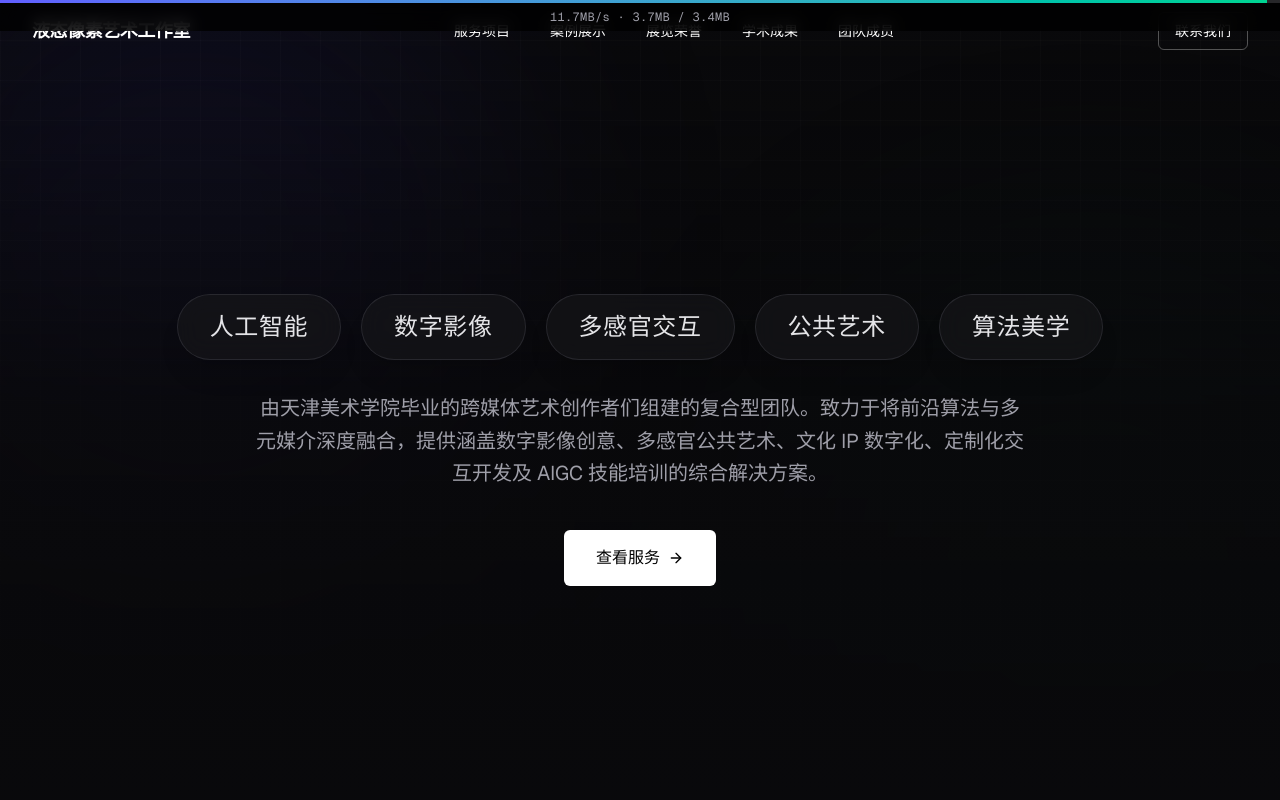
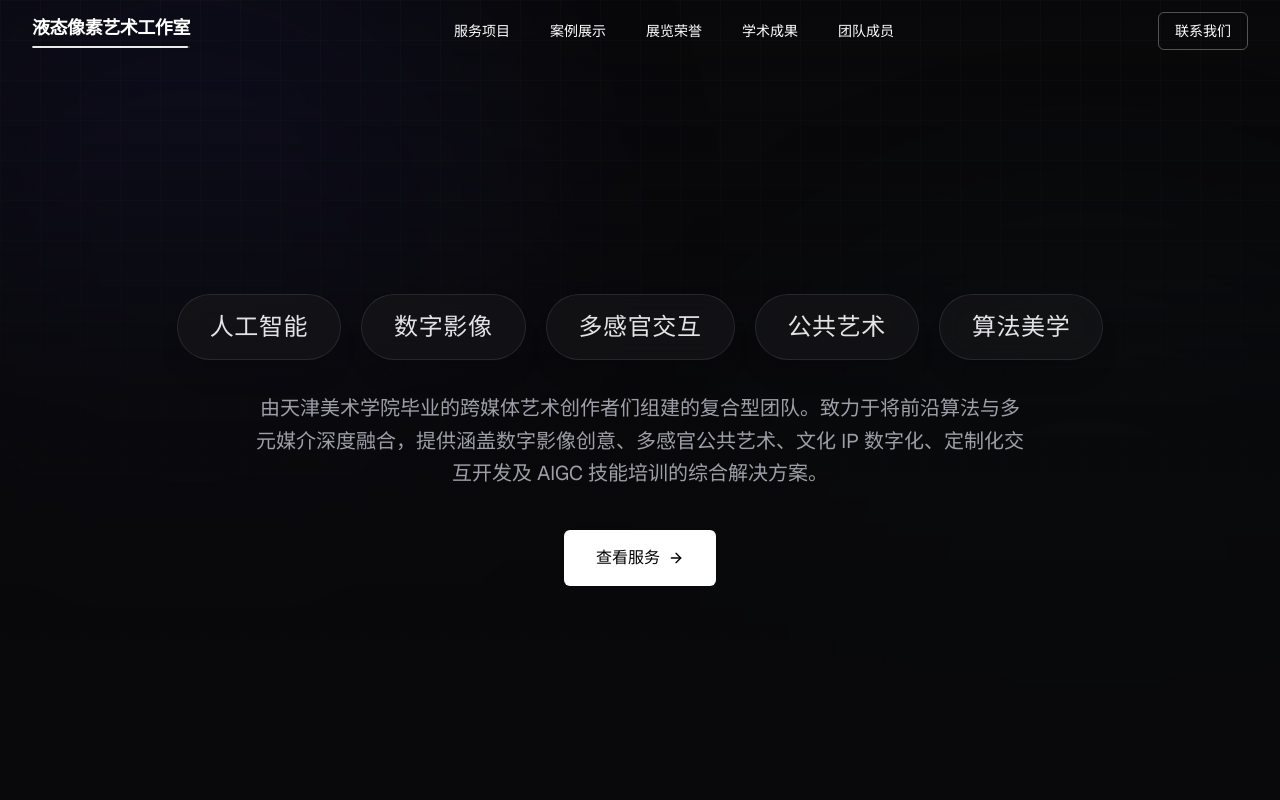
Before and after one commit to r1062046861-RXQ/portfolio-site, a Next.js app: page / in a window 1280 px wide. Shown: the top 800 px of the page. Built offline with nearby package versions, Linux system fonts and the light colour scheme.

Commit message:
Redesign loading progress bar as thin white bar below nav title

```diff
--- a/src/app/page.tsx
+++ b/src/app/page.tsx
@@ -3,23 +3,13 @@
 import { motion, useMotionValue, useSpring, useTransform } from "framer-motion";
 import Image from "next/image";
 import { ArrowRight, Mail } from "lucide-react";
-import { useRef, useEffect, useState, useCallback } from "react";
+import { useRef, useEffect, useState } from "react";
 
 function LoadProgress() {
   const [progress, setProgress] = useState(0);
-  const [loadedKB, setLoadedKB] = useState(0);
-  const [speed, setSpeed] = useState(0);
   const [done, setDone] = useState(false);
-  const estimatedTotalKB = 3500;
-
-  const formatSize = useCallback((kb: number) => {
-    if (kb < 1024) return Math.round(kb) + "KB";
-    return (kb / 1024).toFixed(1) + "MB";
-  }, []);
 
   useEffect(() => {
-    let lastBytes = 0;
-    let lastTime = performance.now();
     let rafId: number;
     let finished = false;
 
@@ -29,26 +19,6 @@ function LoadProgress() {
       const entries = performance.getEntriesByType("resource") as PerformanceResourceTiming[];
       const total = entries.length;
       const loaded = entries.filter(e => e.responseEnd > 0).length;
-
-      const currentBytes = entries.reduce((sum, e) => {
-        if (e.transferSize > 0) return sum + e.transferSize;
-        if (e.decodedBodySize > 0) return sum + e.decodedBodySize;
-        return sum;
-      }, 0);
-
-      const now = performance.now();
-      const deltaTime = now - lastTime;
-      const deltaBytes = currentBytes - lastBytes;
-
-      if (deltaTime > 300 && deltaBytes > 0) {
-        const speedKBps = (deltaBytes / 1024) / (deltaTime / 1000);
-        setSpeed(Math.max(0, speedKBps));
-        lastBytes = currentBytes;
-        lastTime = now;
-      }
-
-      const kb = currentBytes / 1024;
-      setLoadedKB(kb);
 
       if (total > 0) {
         const pct = Math.min(Math.round((loaded / total) * 100), 99);
@@ -64,9 +34,7 @@ function LoadProgress() {
       finished = true;
       cancelAnimationFrame(rafId);
       setProgress(100);
-      setLoadedKB(estimatedTotalKB);
-      setSpeed(0);
-      setTimeout(() => setDone(true), 600);
+      setTimeout(() => setDone(true), 400);
     };
 
     window.addEventListener("load", hide);
@@ -83,26 +51,15 @@ function LoadProgress() {
   if (done) return null;
 
   return (
-    <motion.div
-      initial={{ opacity: 0, y: -8 }}
-      animate={{ opacity: 1, y: 0 }}
-      exit={{ opacity: 0, y: -8 }}
-      transition={{ duration: 0.4 }}
-      className="fixed top-0 left-0 right-0 z-[100]"
+    <div
+      className="w-full h-[2px] mt-1 bg-white/15 overflow-hidden rounded-full"
     >
-      <div className="h-[3px] bg-zinc-800">
-        <motion.div
-          className="h-full bg-gradient-to-r from-indigo-500 to-emerald-400"
-          animate={{ width: `${progress}%` }}
-          transition={{ duration: 0.2 }}
-        />
-      </div>
-      <div className="flex justify-center py-1.5 bg-black/80 backdrop-blur-sm">
-        <span className="text-zinc-400 text-[11px] sm:text-xs font-mono tracking-wide">
-          {speed > 0 ? formatSize(speed) + "/s · " : ""}{formatSize(loadedKB)} / {formatSize(estimatedTotalKB)}
-        </span>
-      </div>
-    </motion.div>
+      <motion.div
+        className="h-full bg-white/90 rounded-full"
+        animate={{ width: `${progress}%` }}
+        transition={{ duration: 0.15 }}
+      />
+    </div>
   );
 }
 
@@ -236,15 +193,15 @@ function TiltWrapper({ children, className, delay = 0, margin = "0px" }: { child
 export default function Home() {
   return (
     <main className="flex flex-col min-h-screen">
-      {/* 加载进度条 */}
-      <LoadProgress />
-
       {/* 全局鼠标高光 */}
       <CursorGlow />
 
       {/* 导航栏 */}
       <nav className="fixed top-0 left-0 right-0 z-50 flex items-center justify-between px-4 sm:px-8 py-3 mix-blend-difference text-white">
-        <div className="font-bold text-lg tracking-tight">液态像素艺术工作室</div>
+        <div>
+          <div className="font-bold text-lg tracking-tight">液态像素艺术工作室</div>
+          <LoadProgress />
+        </div>
         <div className="hidden md:flex gap-6 text-sm font-medium">
           <a href="#services" className="hover:opacity-70 transition-opacity p-2">服务项目</a>
           <a href="#works" className="hover:opacity-70 transition-opacity p-2">案例展示</a>
```
